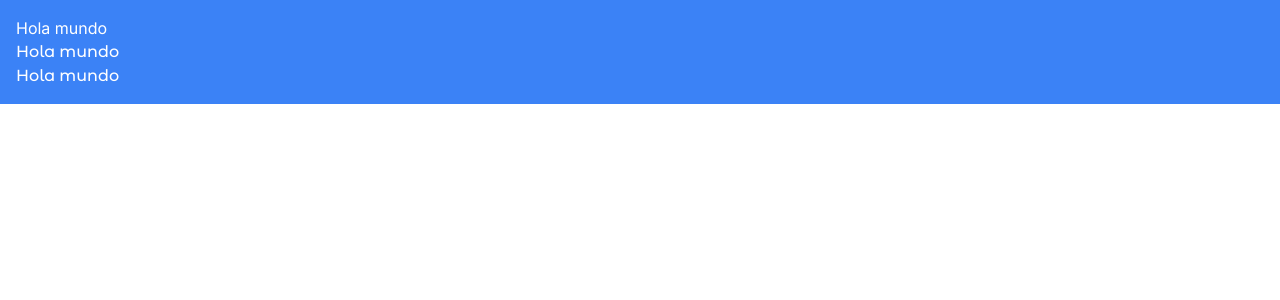
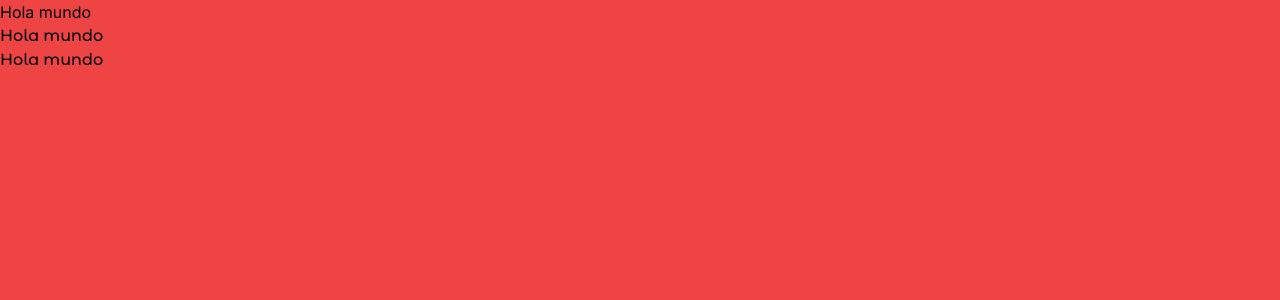
Before and after one commit to UrielQuiroz/teslo-shop, a Next.js app: page / in a window 1280 px wide. Shown: the top 300 px of the page. Built offline with nearby package versions, Linux system fonts and the light colour scheme.

Commit message:
Estructura de directorios y primeras paginas

```diff
--- /dev/null
+++ b/src/app/(shop)/layout.tsx
@@ -0,0 +1,12 @@
+
+export default function ShopLayout({
+ children
+}: {
+ children: React.ReactNode;
+}) {
+  return (
+    <main className="min-h-screen bg-red-500">
+        {children}
+    </main>
+  );
+}
--- a/src/app/page.tsx
+++ b/src/app/(shop)/page.tsx
@@ -2,7 +2,7 @@ import { titleFont } from "@/config/fonts";
 
 export default function Home() {
   return (
-      <main className="bg-blue-500 text-white p-4">
+      <main className="">
         <h1>Hola mundo</h1>
         <h1 className={`${titleFont.className}`}>Hola mundo</h1>
         <h1 className={`${titleFont.className}`}>Hola mundo</h1>
--- /dev/null
+++ b/src/app/auth/layout.tsx
@@ -0,0 +1,12 @@
+
+export default function ShopLayout({
+ children
+}: {
+ children: React.ReactNode;
+}) {
+  return (
+    <main className="min-h-screen bg-gray-500">
+        {children}
+    </main>
+  );
+}
--- /dev/null
+++ b/src/app/auth/login/page.tsx
@@ -0,0 +1,9 @@
+import { titleFont } from "@/config/fonts";
+
+export default function Home() {
+  return (
+      <div className="">
+        Login Page
+      </div>
+  );
+}
--- /dev/null
+++ b/src/app/auth/new-account/page.tsx
@@ -0,0 +1,9 @@
+import { titleFont } from "@/config/fonts";
+
+export default function() {
+  return (
+      <div className="">
+        New Account
+      </div>
+  );
+}
```
